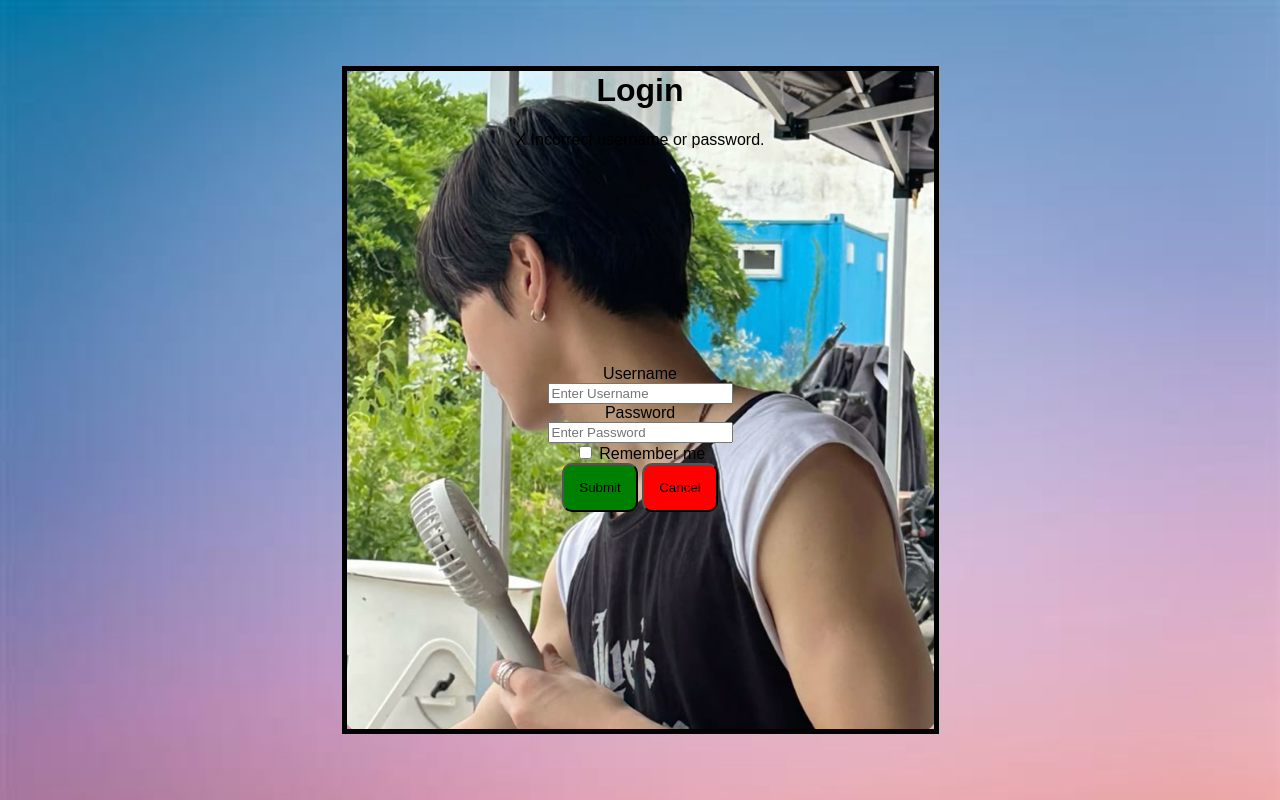
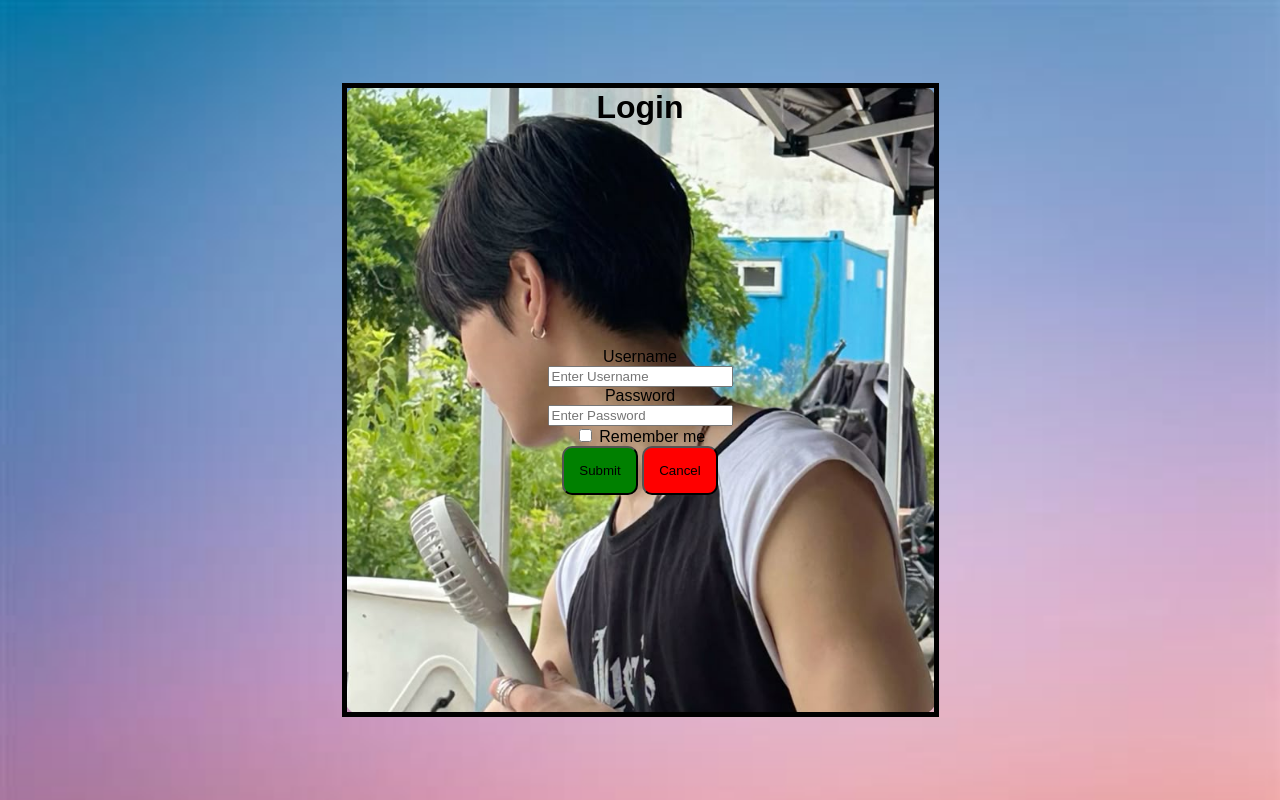
Before and after one commit to Jhunxeiah/Neyaa, a plain HTML site: page index.html in a window 1280 px wide. Drawn offline with Linux system fonts and the light colour scheme.

Commit message:
Update index.html

```diff
--- a/index.html
+++ b/index.html
@@ -11,7 +11,7 @@
         <td>
     <h1 id="login" class="login-title">Login</h1>
 
-    <p id=error-message> X Incorrect username or password. </p>
+    <p id=error-message style="display: none;"> X Incorrect username or password. </p>
 
 <form>
     <label for="username">Username</label><br/>
```
